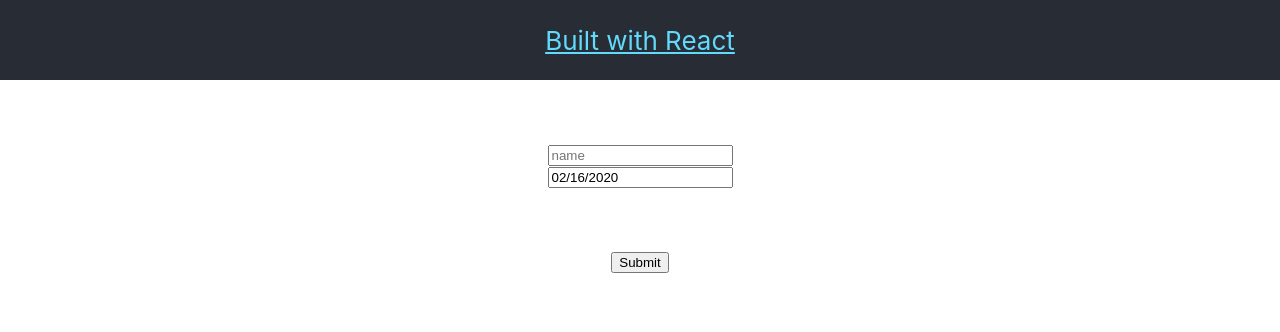
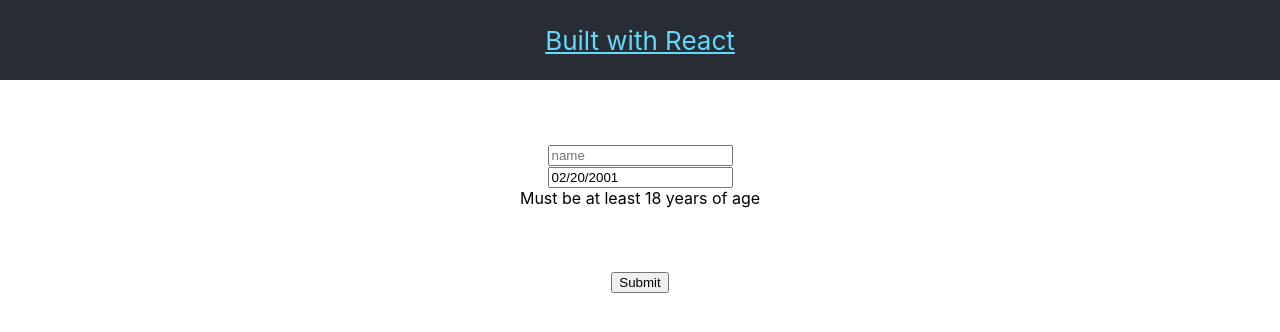
Before and after one commit to timofeysie/dynamic-forms, a React (Create React App) app: page / in a window 1280 px wide. Shown: the top 332 px of the page. Built offline with nearby package versions, Linux system fonts and the light colour scheme.

Commit message:
#7 added date range validation for the date picker, past four hours total now

```diff
--- a/src/App.tsx
+++ b/src/App.tsx
@@ -13,8 +13,10 @@
   }, {
     name: 'dob',
     required: true,
-    datePlaceholder: new Date(),
+    datePlaceholder: new Date(new Date().getTime() - (365 * 24 * 60 * 60 * 19000)),
     input_type: 'datepicker',
+    validationPeriod: 18,
+    validationMessage: 'Must be at least 18 years of age',
   },
 ];
 
--- a/src/components/dynamicForms/DynamicForm.tsx
+++ b/src/components/dynamicForms/DynamicForm.tsx
@@ -48,11 +48,13 @@
             <DatepickerField
               name={form.name}
               required={form.required}
-              datePlaceholder={form.datePlaceholder}
-              key={form.placeholder + form.name}
               handleChange={(e: React.FormEvent<HTMLInputElement>) => {
                 handleChange(e);
               }}
+              datePlaceholder={form.datePlaceholder}
+              validationPeriod={18}
+              validationMessage={form.validationMessage}
+              key={form.placeholder + form.name}
             />
           );
         }
--- a/src/components/dynamicForms/inputs/DatepickerField.tsx
+++ b/src/components/dynamicForms/inputs/DatepickerField.tsx
@@ -1,4 +1,4 @@
-import React from 'react';
+import React, { useState } from 'react';
 import DatePicker from 'react-datepicker';
 
 interface IProps {
@@ -6,28 +6,52 @@
   required: boolean;
   handleChange: any;
   datePlaceholder: Date;
+  validationPeriod: number,
+  validationMessage: string;
+}
+
+/**
+ * Validate the user to be at least as olf as the validation period argument.
+ * @param birthday Date indicating the age of a user.
+ * @param validationPeriod number indicating a minimum age differential (18 = 18 years or older).
+ */
+function underAgeValidate(birthday: Date, validationPeriod: number) {
+  const currentDate = new Date().getTime();
+  const age = (currentDate - birthday.getTime()) / (31557600000);
+  if (age < validationPeriod) {
+    return false;
+  }
+  return true;
 }
 
 const DatepickerField = ({
-  name, required, handleChange, datePlaceholder,
-}: IProps) => (
+  name, required, handleChange, datePlaceholder, validationPeriod, validationMessage,
+}: IProps) => {
+  const [valid, setValid] = useState(false);
+  const [newDate, setNewDate] = useState(datePlaceholder);
+  return (
     <div data-testid="datepickerid">
       <DatePicker
-      selected={datePlaceholder}
         name={name}
         required={required}
         autoComplete="off"
+        selected={newDate}
         onChange={(date: Date) => {
           const newEvent = {
             currentTarget: {
               name,
-            value: date?.toString(),
+              value: date?.toLocaleDateString(),
             },
           };
+          setNewDate(date);
+          setValid(underAgeValidate(date, validationPeriod));
+          // TODO: pass up validation situation to the parent component
           handleChange(newEvent);
         }}
       />
+      {!valid && <div>{validationMessage}</div>}
     </div>
   );
+};
 
 export default DatepickerField;
```
Also changed, not shown: 2 other files (tests, documents, lock files or other folders). Lines whose indentation alone changed are shown as unchanged.
